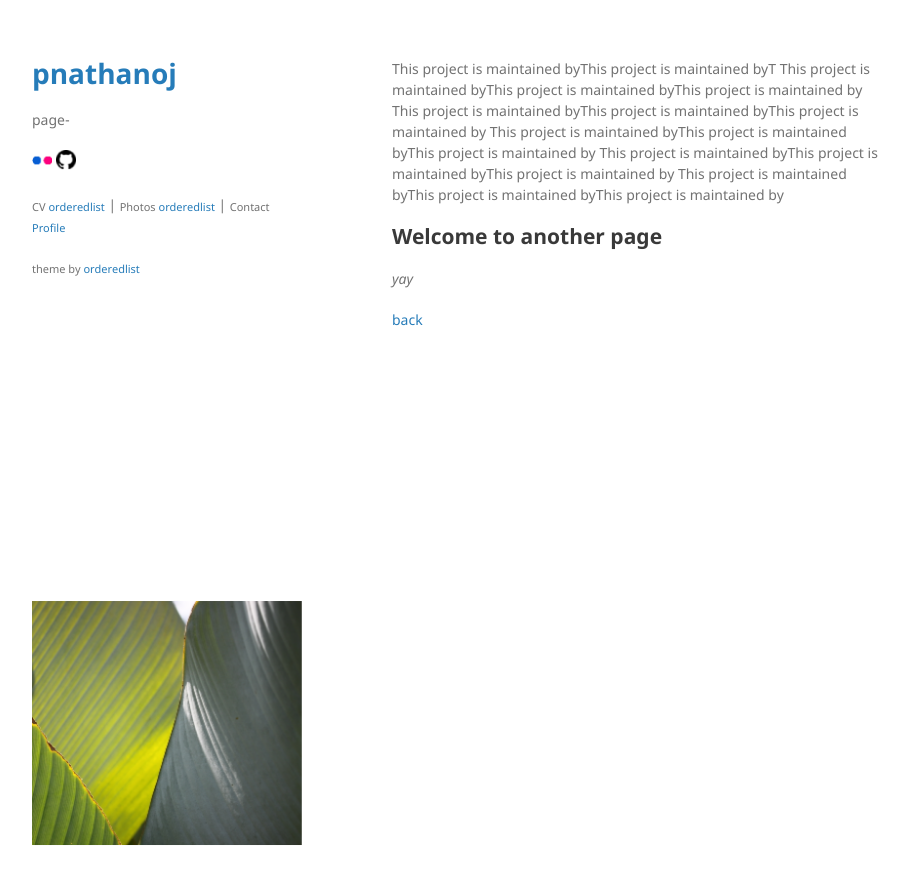
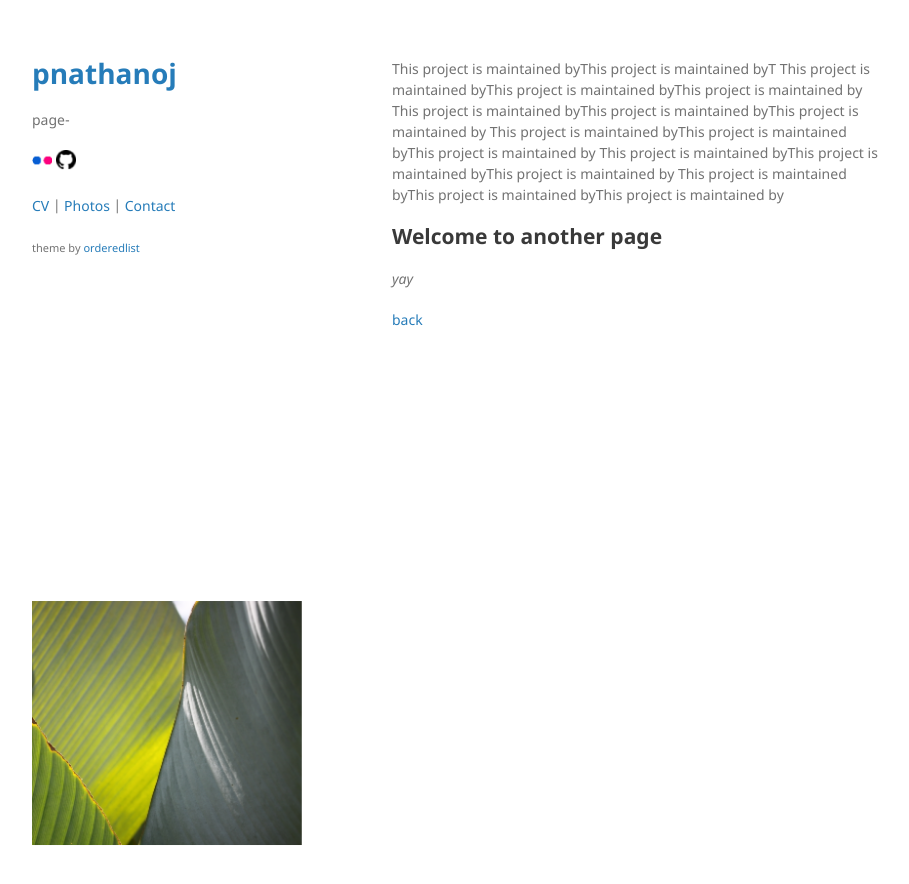
Before and after one commit to pnathanoj/pnathanoj.github.io, a Jekyll site: the page built from another-page.md, in a window 1280 px wide. Shown: the top 884 px of the page, without its empty margins (178-1087 px from the left). Built offline with Jekyll 4.4.1, drawn with Linux system fonts in a browser that asks for light colours; our own code applies the rules of GitHub Pages for plain Markdown files.

Commit message:
Update default.html

```diff
--- a/_layouts/default.html
+++ b/_layouts/default.html
@@ -32,9 +32,9 @@
         </p>
 
 
-        <p><small>CV <a href="https://github.com/orderedlist">orderedlist</a></small> |
-        <small>Photos <a href="https://github.com/orderedlist">orderedlist</a></small> |
-        <small>Contact <a href="{{ site.github.owner_url }}">Profile</a></small></p>
+        <p><a href="https://github.com/orderedlist">CV</a> |
+        <a href="https://github.com/orderedlist">Photos</a> |
+        <a href="{{ site.github.owner_url }}">Contact</a></p>
 
         {% if site.show_downloads %}
         <ul class="downloads">
```
